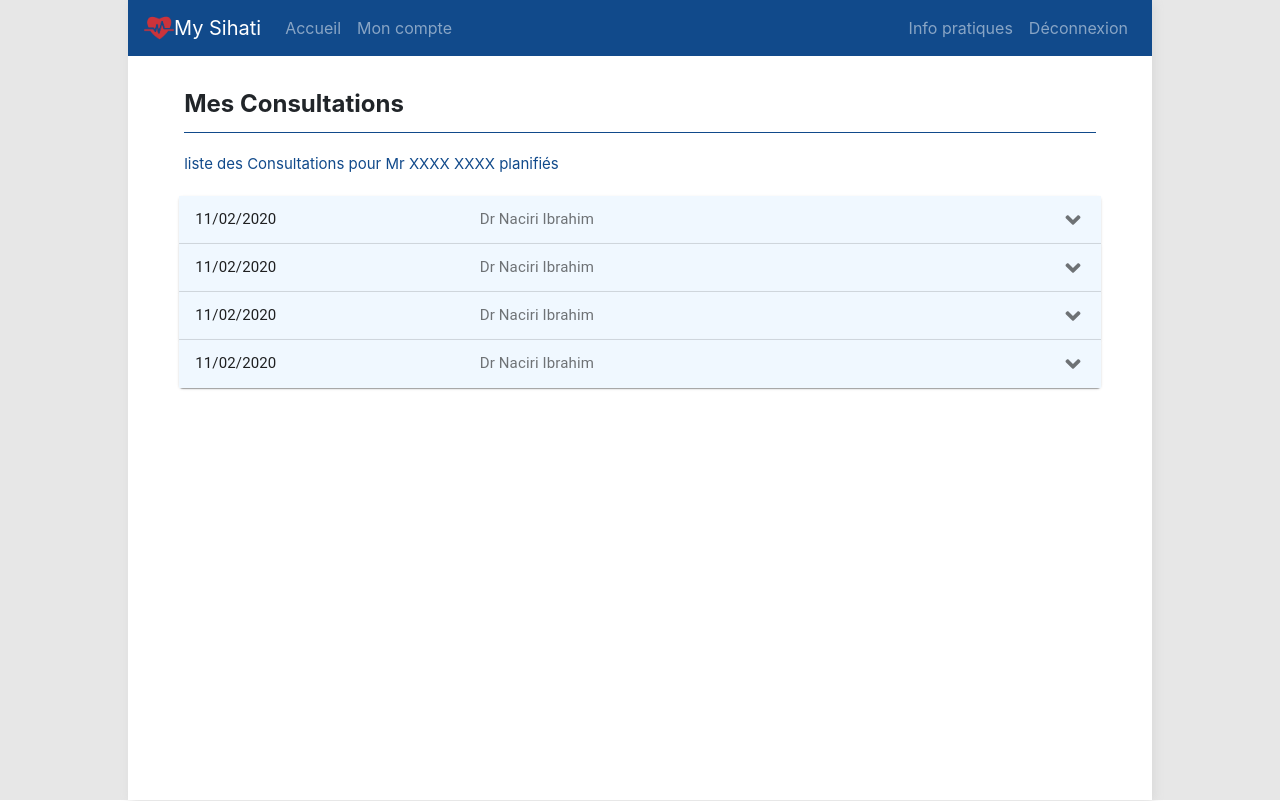
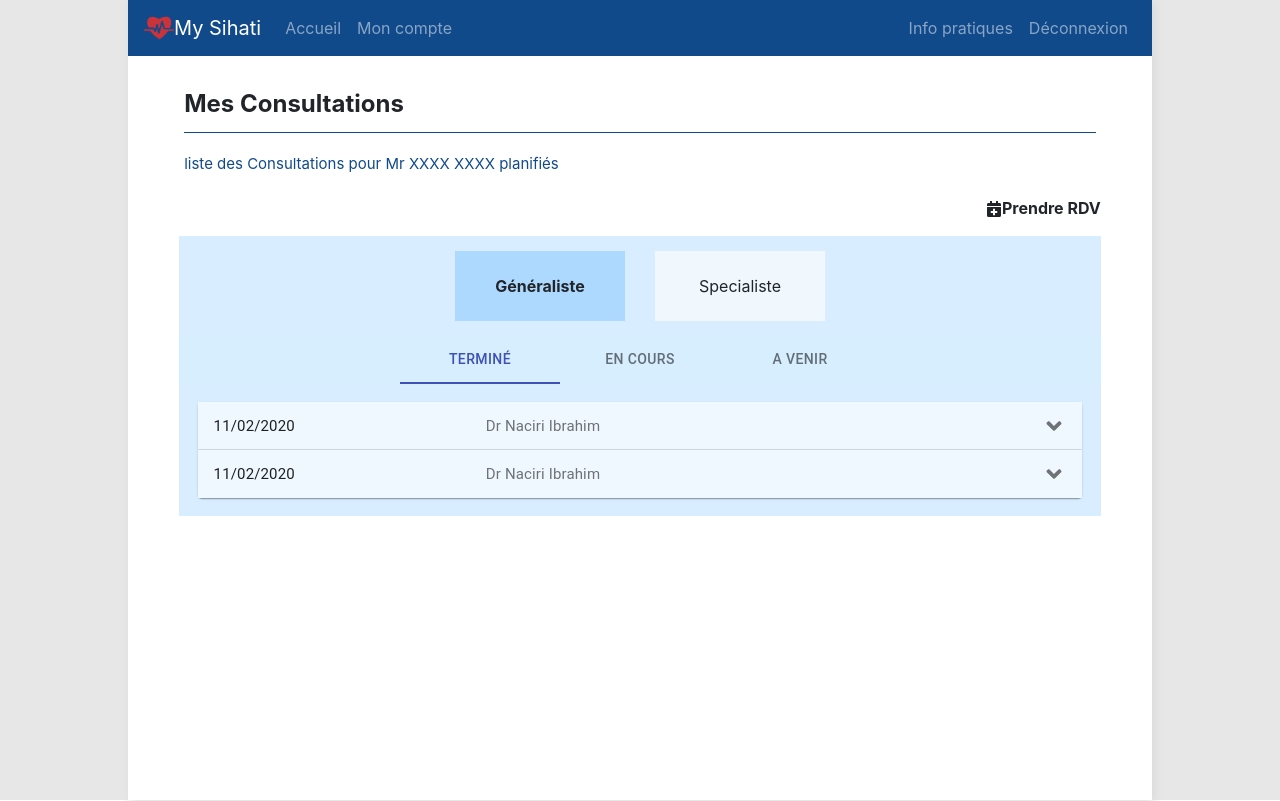
Before and after one commit to sihati-tech/fe-my-sehati-1, a React (Create React App) app: page /patient/user/1/consultations in a window 1280 px wide. Built offline with nearby package versions, Linux system fonts and the light colour scheme; no server answers.

Commit message:
consultation page

```diff
--- a/src/components/patients/benificiaire/benifDashboard.scss
+++ b/src/components/patients/benificiaire/benifDashboard.scss
@@ -30,6 +30,46 @@
       margin: 7px 5px;
       font-size: 12px;
     }
+}
+.container-right-actions {
+  display: flex;
+  position: relative;
+  height: 40px;
+  @media (max-width: 767px) {
+    font-size: 12px;
+  }
+}
+.container-filters-top {
+  height: 100px;
+  display: flex;
+  align-items: center;
+  background-color: #d8edff;
+  justify-content: center;
+}
+.container-filter-top {
+  height: 100%;
+  display: flex;
+  align-items: center;
+  justify-content: center;
+  width: 200px;
+  background-color: #f0f8fe;
+  border: 15px solid #d8edff;
+  cursor: pointer;
+  &:hover {
+    background-color: #add9ff !important;
+    font-weight: bold;
+  }
+}
+  .container-filter-top-actif {
+    height: 100%;
+    display: flex;
+    align-items: center;
+    justify-content: center;
+    width: 200px;
+    background-color: #add9ff ;
+    border: 15px solid #d8edff;
+    font-weight: bold;
+    cursor: pointer;
 }
 .container-widget-line {
   display: flex;
--- a/src/components/patients/consultation/MesConsultations.js
+++ b/src/components/patients/consultation/MesConsultations.js
@@ -4,14 +4,18 @@ import Accordion from '@material-ui/core/Accordion';
 import AccordionDetails from '@material-ui/core/AccordionDetails';
 import AccordionSummary from '@material-ui/core/AccordionSummary';
 import Typography from '@material-ui/core/Typography';
-import { FaAngleDown, FaCheckCircle} from 'react-icons/fa';
+import { FaAngleDown, FaCheckCircle, FaCalendarPlus} from 'react-icons/fa';
 
+import Tabs from '@material-ui/core/Tabs';
+import Tab from '@material-ui/core/Tab';
 import "./mesConsultations.scss";
 import HeaderComponent from '../header/headerComponent'
 
 const useStyles = makeStyles((theme) => ({
   root: {
     width: '100%',
+    padding: '2%',
+    background: '#d8edff'
   },
   heading: {
     fontSize: theme.typography.pxToRem(15),
@@ -28,9 +32,17 @@ export default function MesConsultations() {
 
   const classes = useStyles();
   const [expanded, setExpanded] = React.useState(false);
+  const [value, setValue] = React.useState(0);
+  const [filter, setFilter] = React.useState('Generalist');
 
+  const handleChangeTab = (event, newValue) => {
+    setValue(newValue);
+  };
   const handleChange = (panel) => (event, isExpanded) => {
     setExpanded(isExpanded ? panel : false);
+  };
+  const handleChangeFilter = (panel) => (event, isExpanded) => {
+    setFilter(panel);
   };
 
   return (
@@ -43,6 +55,32 @@ export default function MesConsultations() {
         <div className="container-subtitle">
           liste des Consultations pour Mr XXXX XXXX planifiés
         </div>
+
+
+        <div className="container-right-actions">
+          <div className="btn-action"> <FaCalendarPlus>  </FaCalendarPlus>Prendre RDV</div>
+        </div>
+        <div className="container-filters-top">
+          <div className={filter === 'Generalist' ? "container-filter-top-actif" : "container-filter-top" }
+          onClick={handleChangeFilter('Generalist')}>Généraliste</div>
+          <div className={filter === 'Specialist' ? "container-filter-top-actif" : "container-filter-top" }
+          onClick={handleChangeFilter('Specialist')}>Specialiste</div>
+        </div>
+
+
+        <Tabs
+          value={value}
+          onChange={handleChangeTab}
+          indicatorColor="primary"
+          textColor="primary"
+          centered
+        >
+          <Tab label="Terminé" />
+          <Tab label="En cours" />
+          <Tab label="A venir" />
+        </Tabs>
+      {
+        value === 0 ?
       <div className={classes.root}>
       <Accordion expanded={expanded === 'panel1'} onChange={handleChange('panel1')}>
         <AccordionSummary
@@ -69,15 +107,12 @@ export default function MesConsultations() {
 
             <div  className="lines__line">
               <div className="lines__title">status</div>
-              <div className="lines__last-line-desc"> Pending</div>
-              <div className="lines__last-line-button"> <FaCheckCircle>  </FaCheckCircle>Valider</div>
+              <div className="lines__last-line-desc"> Terminé</div>
             </div>
           </div>
         </div>
         </AccordionDetails>
       </Accordion>
-
-
 
       <Accordion expanded={expanded === 'panel2'} onChange={handleChange('panel2')}>
         <AccordionSummary
@@ -104,24 +139,28 @@ export default function MesConsultations() {
 
             <div  className="lines__line">
               <div className="lines__title">status</div>
-              <div className="lines__last-line-desc"> Pending</div>
-              <div className="lines__last-line-button"> <FaCheckCircle>  </FaCheckCircle>Valider</div>
+              <div className="lines__last-line-desc"> Terminé</div>
             </div>
           </div>
         </div>
         </AccordionDetails>
       </Accordion>
 
+    </div> : null
+      }
 
 
-      <Accordion expanded={expanded === 'panel3'} onChange={handleChange('panel3')}>
+{
+        value === 1 ?
+      <div className={classes.root}>
+      <Accordion expanded={expanded === 'panel1'} onChange={handleChange('panel1')}>
         <AccordionSummary
           expandIcon={<FaAngleDown />}
           aria-controls="panel1bh-content"
           id="panel1bh-header"
         >
-          <Typography className={classes.heading}>11/02/2020</Typography>
-          <Typography className={classes.secondaryHeading}>Dr Naciri Ibrahim</Typography>
+          <Typography className={classes.heading}>11/02/2019</Typography>
+          <Typography className={classes.secondaryHeading}>Dr DUPONT Jean</Typography>
         </AccordionSummary>
         <AccordionDetails>
         <div>
@@ -139,7 +178,7 @@ export default function MesConsultations() {
 
             <div  className="lines__line">
               <div className="lines__title">status</div>
-              <div className="lines__last-line-desc"> Pending</div>
+              <div className="lines__last-line-desc"> En cours</div>
               <div className="lines__last-line-button"> <FaCheckCircle>  </FaCheckCircle>Valider</div>
             </div>
           </div>
@@ -147,16 +186,21 @@ export default function MesConsultations() {
         </AccordionDetails>
       </Accordion>
 
+    </div> : null
+      }
 
 
-      <Accordion expanded={expanded === 'panel4'} onChange={handleChange('panel4')}>
+{
+        value === 2 ?
+      <div className={classes.root}>
+      <Accordion expanded={expanded === 'panel1'} onChange={handleChange('panel1')}>
         <AccordionSummary
           expandIcon={<FaAngleDown />}
           aria-controls="panel1bh-content"
           id="panel1bh-header"
         >
-          <Typography className={classes.heading}>11/02/2020</Typography>
-          <Typography className={classes.secondaryHeading}>Dr Naciri Ibrahim</Typography>
+          <Typography className={classes.heading}>11/02/2022</Typography>
+          <Typography className={classes.secondaryHeading}>Dr Ait Nali Karim</Typography>
         </AccordionSummary>
         <AccordionDetails>
         <div>
@@ -174,16 +218,16 @@ export default function MesConsultations() {
 
             <div  className="lines__line">
               <div className="lines__title">status</div>
-              <div className="lines__last-line-desc"> Pending</div>
-              <div className="lines__last-line-button"> <FaCheckCircle>  </FaCheckCircle>Valider</div>
+              <div className="lines__last-line-desc"> a venir</div>
+              <div className="lines__last-line-button"> <FaCheckCircle>  </FaCheckCircle>Annuler</div>
             </div>
           </div>
         </div>
         </AccordionDetails>
       </Accordion>
 
-
-    </div>
+    </div> : null
+      }
       </div>
     </div>
   );
--- a/src/components/patients/consultation/mesConsultations.scss
+++ b/src/components/patients/consultation/mesConsultations.scss
@@ -64,9 +64,22 @@
 }
 
 // override
-
+.MuiTabs-root{
+  background-color: #d7eeff;
+}
 .MuiAccordionDetails-root {
 }
 .MuiAccordionSummary-root {
   background-color: aliceblue !important;
 }
+.btn-action {
+  width: fit-content;
+  position: absolute;
+  right: 0;
+    font-weight: bold;
+    cursor: pointer;
+    &:hover {
+      color: #114a8b;
+      text-decoration: underline;
+    }
+}
```
